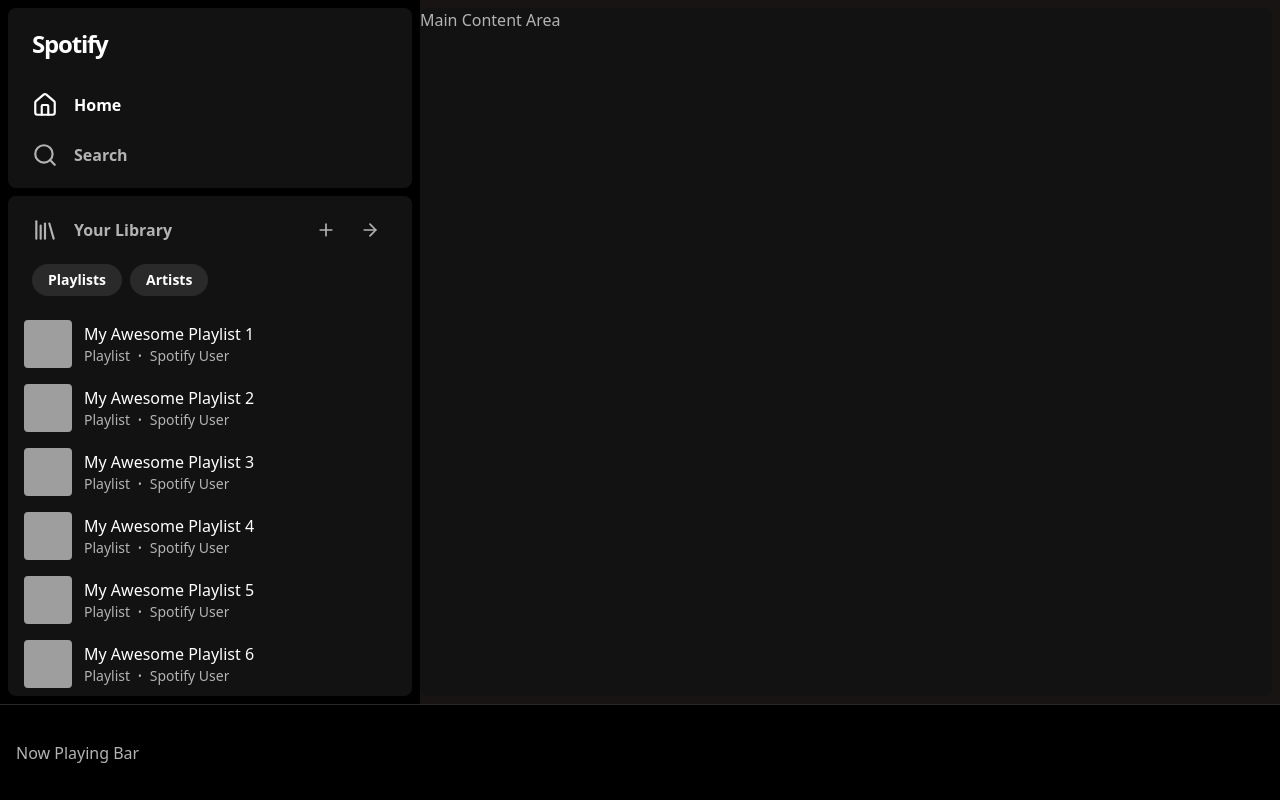
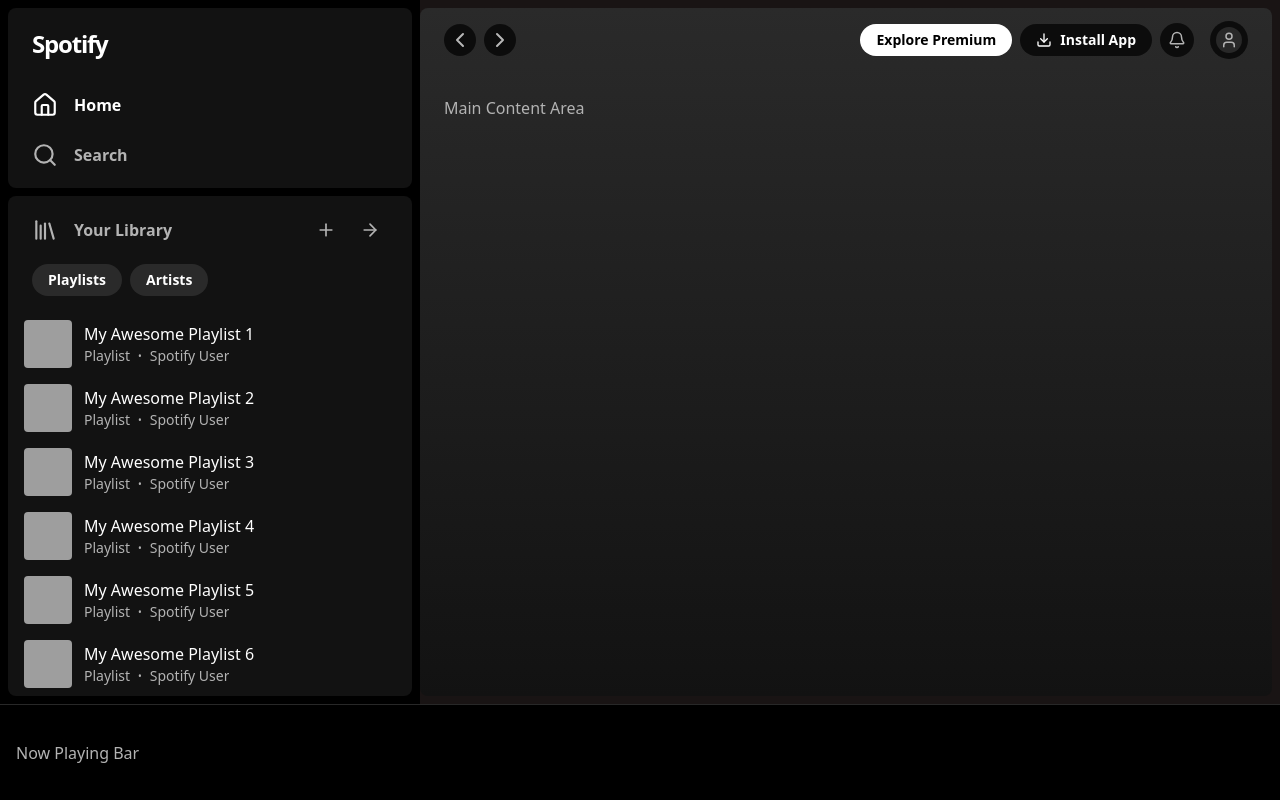
Before and after one commit to mannietech15/melody, a React (Vite) app in the folder frontend/: page / in a window 1280 px wide. Built offline with nearby package versions, Linux system fonts and the light colour scheme; grey boxes are pictures that could not be loaded.

Commit message:
chore: implement Topbar component (Navigation buttons, user profile)

```diff
--- a/frontend/src/App.tsx
+++ b/frontend/src/App.tsx
@@ -1,5 +1,6 @@
 import React from 'react';
 import { Sidebar } from './components/Sidebar';
+import { Topbar } from './components/Topbar';
 import './App.css';
 
 function App() {
@@ -10,8 +11,11 @@ function App() {
         <Sidebar />
 
         {/* Main Content placeholder */}
-        <main className="flex-1 bg-spotify-dark rounded-lg m-2 ml-0 overflow-y-auto">
-          Main Content Area
+        <main className="flex-1 bg-spotify-dark rounded-lg m-2 ml-0 overflow-y-auto relative bg-gradient-to-b from-[#2a2a2a] to-spotify-dark">
+          <Topbar />
+          <div className="p-6">
+            Main Content Area
+          </div>
         </main>
       </div>
 
--- /dev/null
+++ b/frontend/src/components/Topbar.tsx
@@ -0,0 +1,35 @@
+import React from 'react';
+import { ChevronLeft, ChevronRight, User, Bell, Download } from 'lucide-react';
+
+export const Topbar = () => {
+  return (
+    <header className="h-16 bg-transparent flex items-center justify-between px-6 sticky top-0 z-10">
+      <div className="flex items-center gap-2">
+        <button className="bg-black/70 rounded-full p-1 text-white/70 hover:text-white transition-colors">
+          <ChevronLeft size={24} />
+        </button>
+        <button className="bg-black/70 rounded-full p-1 text-white/70 hover:text-white transition-colors cursor-not-allowed">
+          <ChevronRight size={24} />
+        </button>
+      </div>
+
+      <div className="flex items-center gap-2">
+        <button className="bg-white text-black text-sm font-bold px-4 py-1.5 rounded-full hover:scale-105 transition-transform">
+          Explore Premium
+        </button>
+        <button className="bg-black/70 text-white text-sm font-bold px-4 py-1.5 rounded-full flex items-center gap-2 hover:scale-105 transition-transform">
+          <Download size={16} />
+          Install App
+        </button>
+        <button className="bg-black/70 text-spotify-text hover:text-white rounded-full p-2 transition-colors">
+          <Bell size={18} />
+        </button>
+        <button className="bg-black/70 text-spotify-text hover:text-white rounded-full p-1.5 transition-colors ml-2">
+          <div className="bg-[#282828] rounded-full p-1">
+            <User size={18} />
+          </div>
+        </button>
+      </div>
+    </header>
+  );
+};
```
